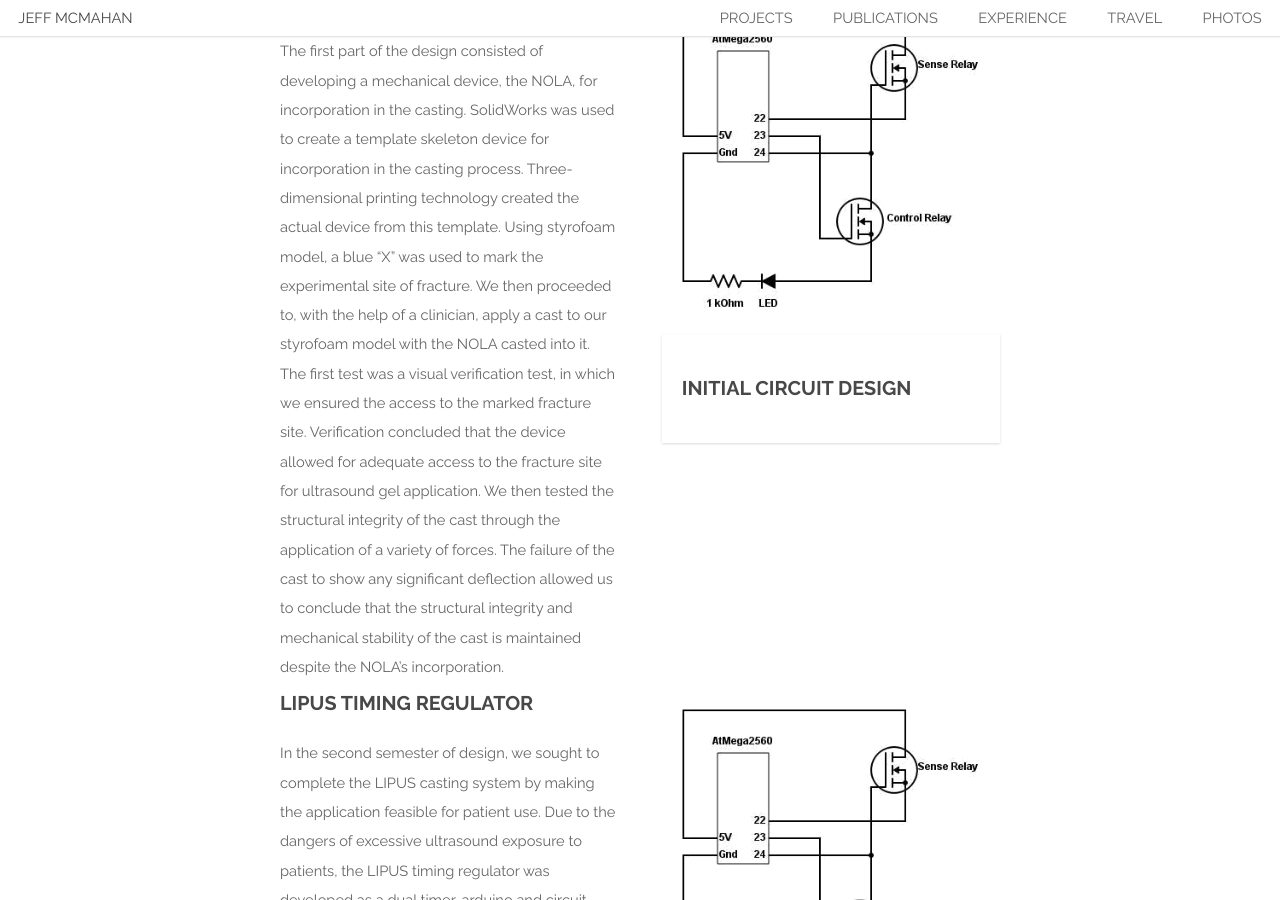
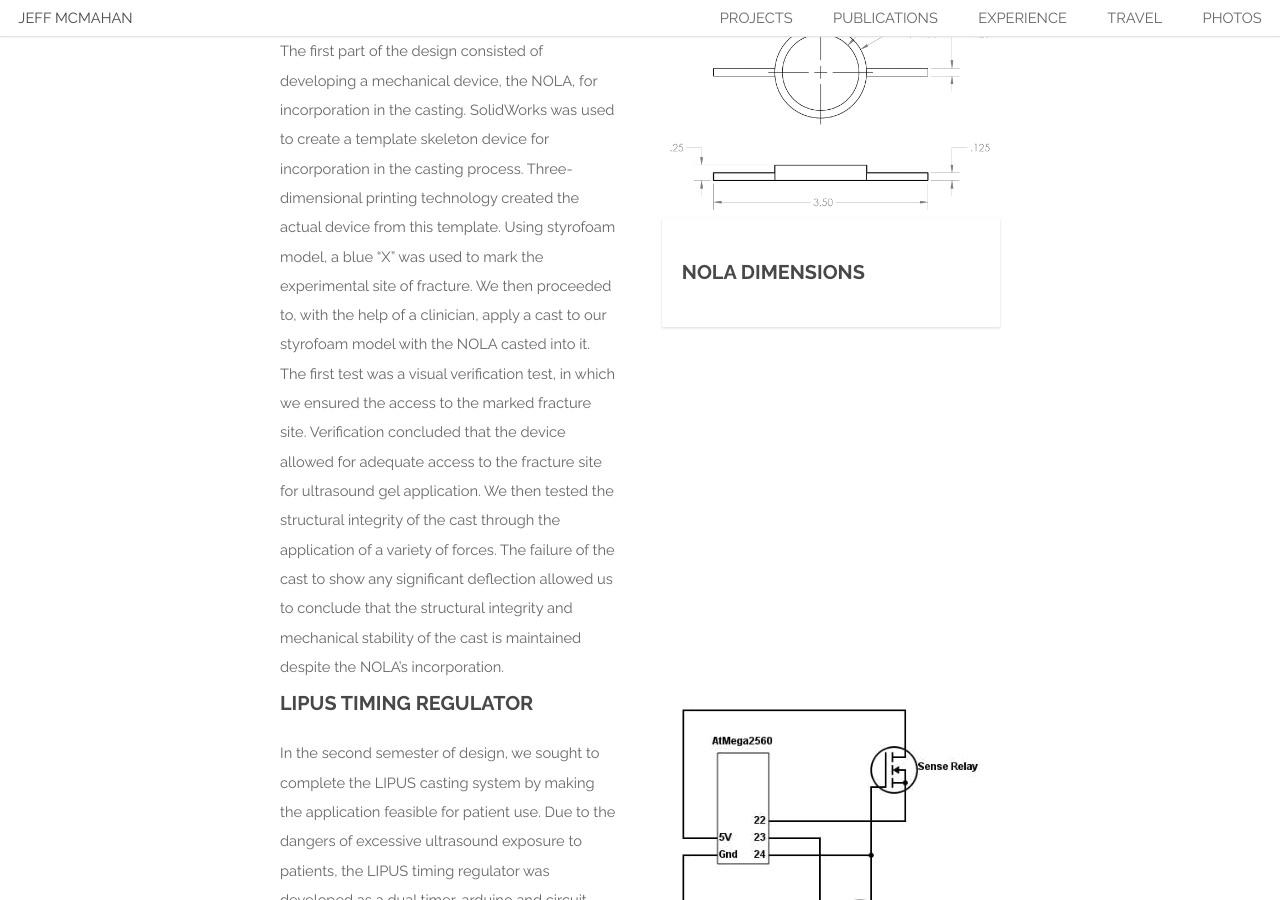
Before and after one commit to jbmcmahan/jbmcmahan.github.io, a Jekyll site: the page built from projects/lipus/index.html, in a window 1280 px wide and 900 px high, scrolled down 726 px. Built offline with Jekyll 4.4.1, drawn with Linux system fonts in a browser that asks for light colours; a script that is not in the unit is left out.

Commit message:
Update index.html

```diff
--- a/projects/lipus/index.html
+++ b/projects/lipus/index.html
@@ -23,8 +23,8 @@ title: A Home-Based LIPUS Management System
 				</div>
 				<div class="6u$ 12u$(medium)">
 					<div class="image fit captioned">
-						<img src="/images/regulator_circuit.png" alt="" />
-						<h3>Initial Circuit Design</h3>
+						<img src="/images/nola.png" alt="" />
+						<h3>NOLA Dimensions</h3>
 					</div>
 				</div>
 			</div>
```
